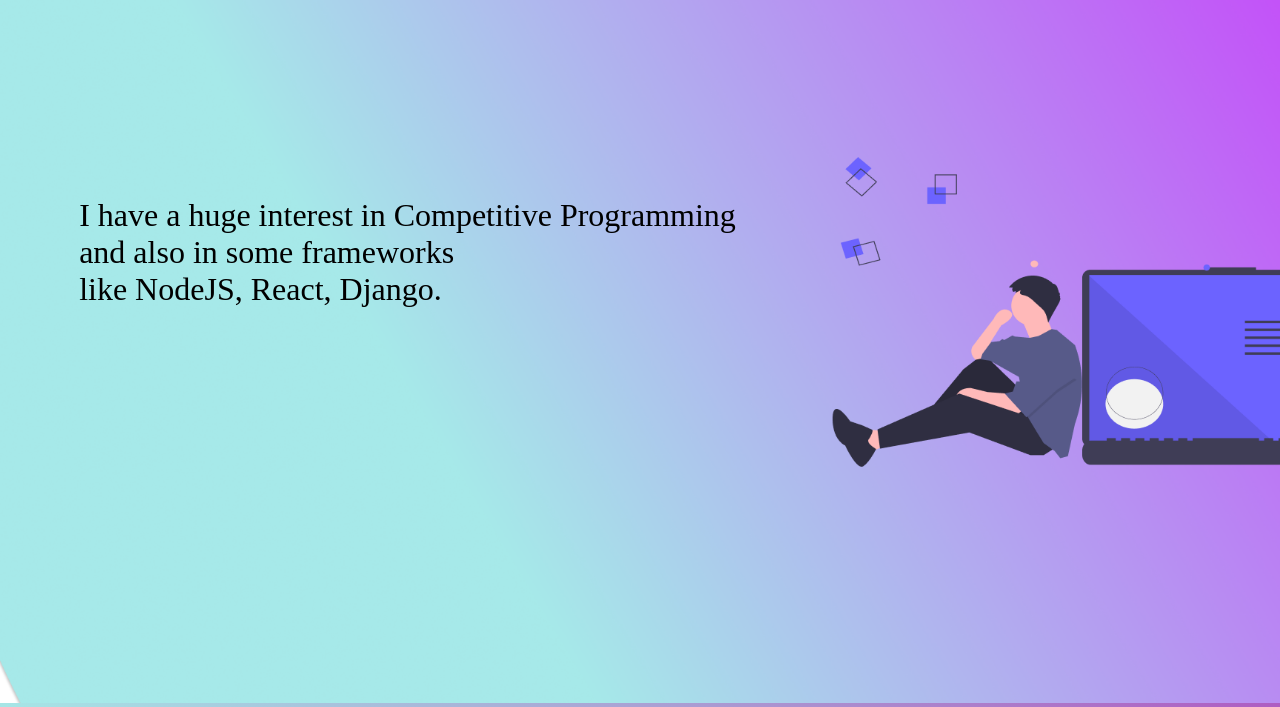
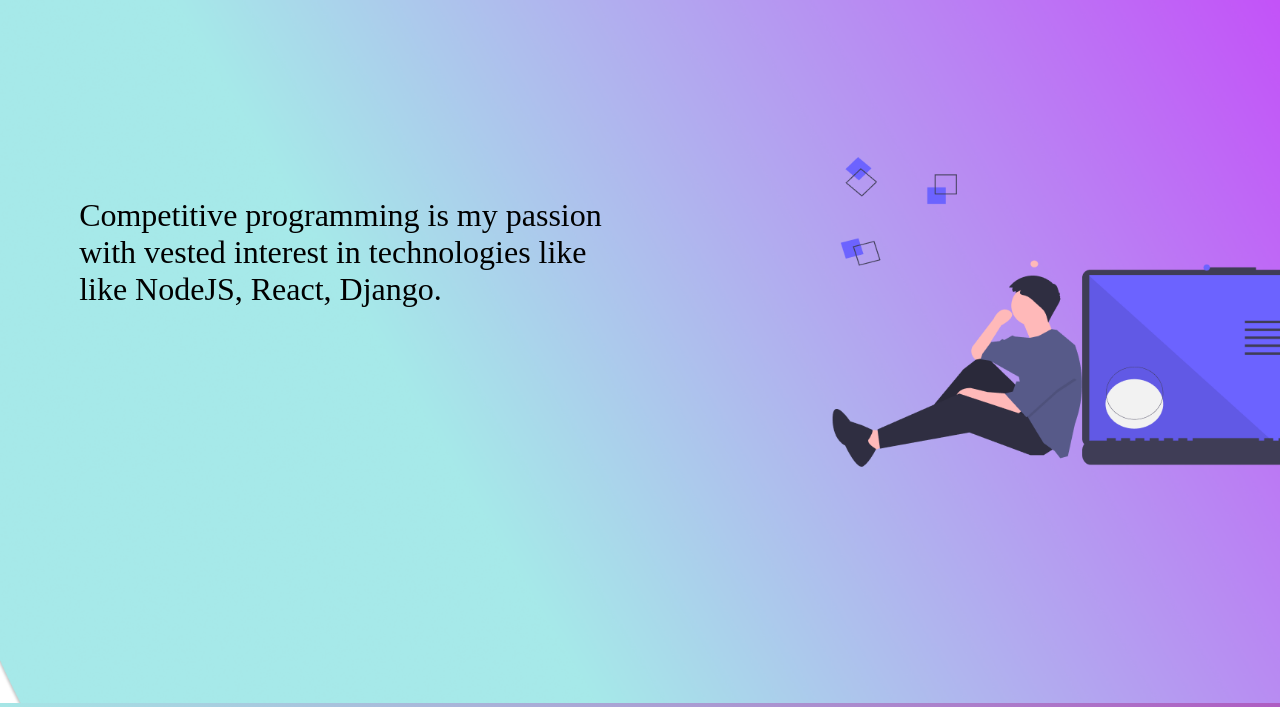
Before and after one commit to PatelManav/portfolio, a plain HTML site: page index.html in a window 1280 px wide. Shown: the part 97-804 px from the top of the page. Drawn offline with Linux system fonts and the light colour scheme.

Commit message:
Add files via upload

```diff
--- a/index.html
+++ b/index.html
@@ -28,9 +28,9 @@
             </nav>
         </header>
         <section class="hero">
-            I have a huge interest in Competitive Programming
+            Competitive programming is my passion
             <br>
-            and also in some frameworks
+            with vested interest in technologies like
             <br>
             like NodeJS, React, Django.
         </section>
```
